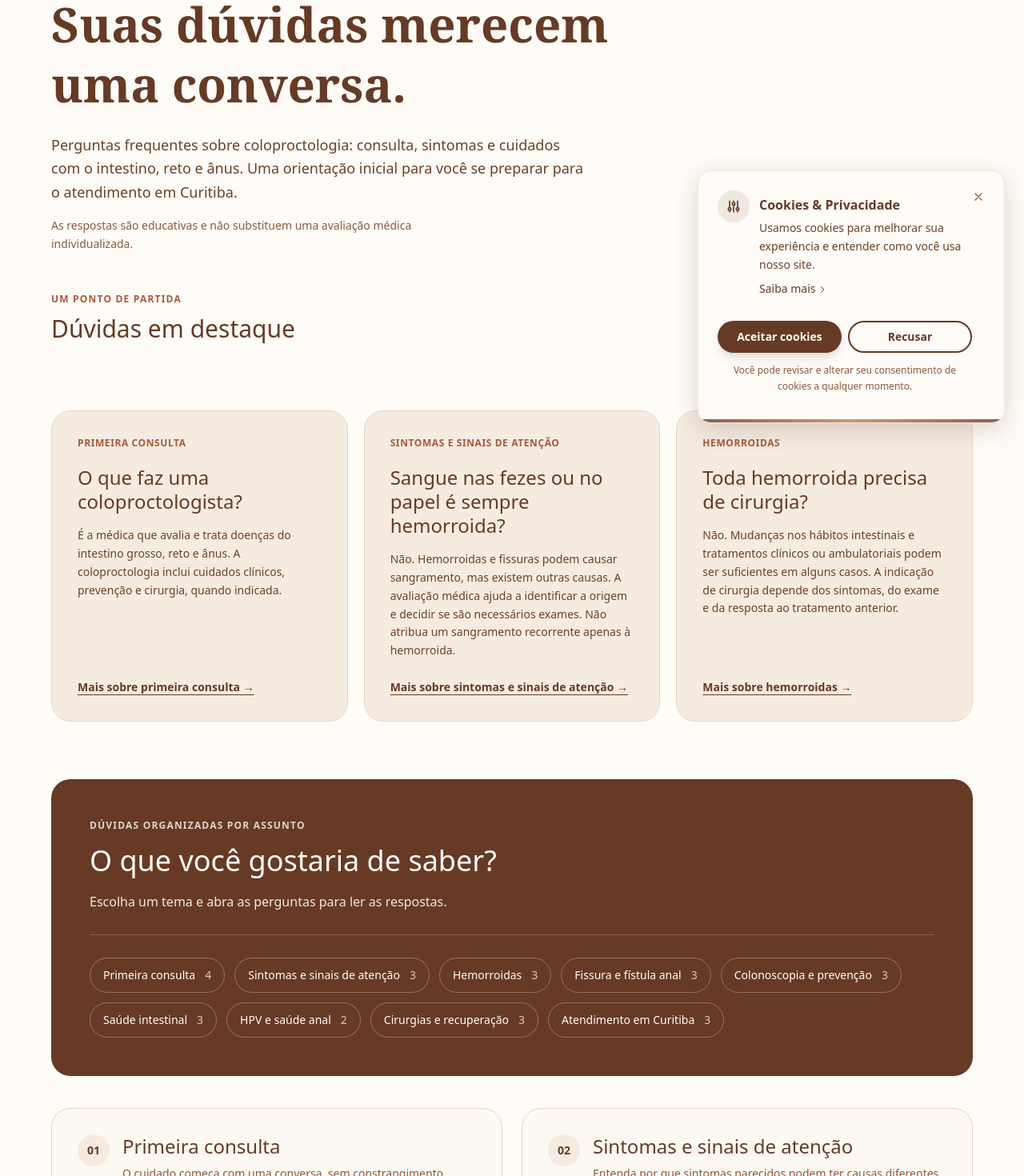
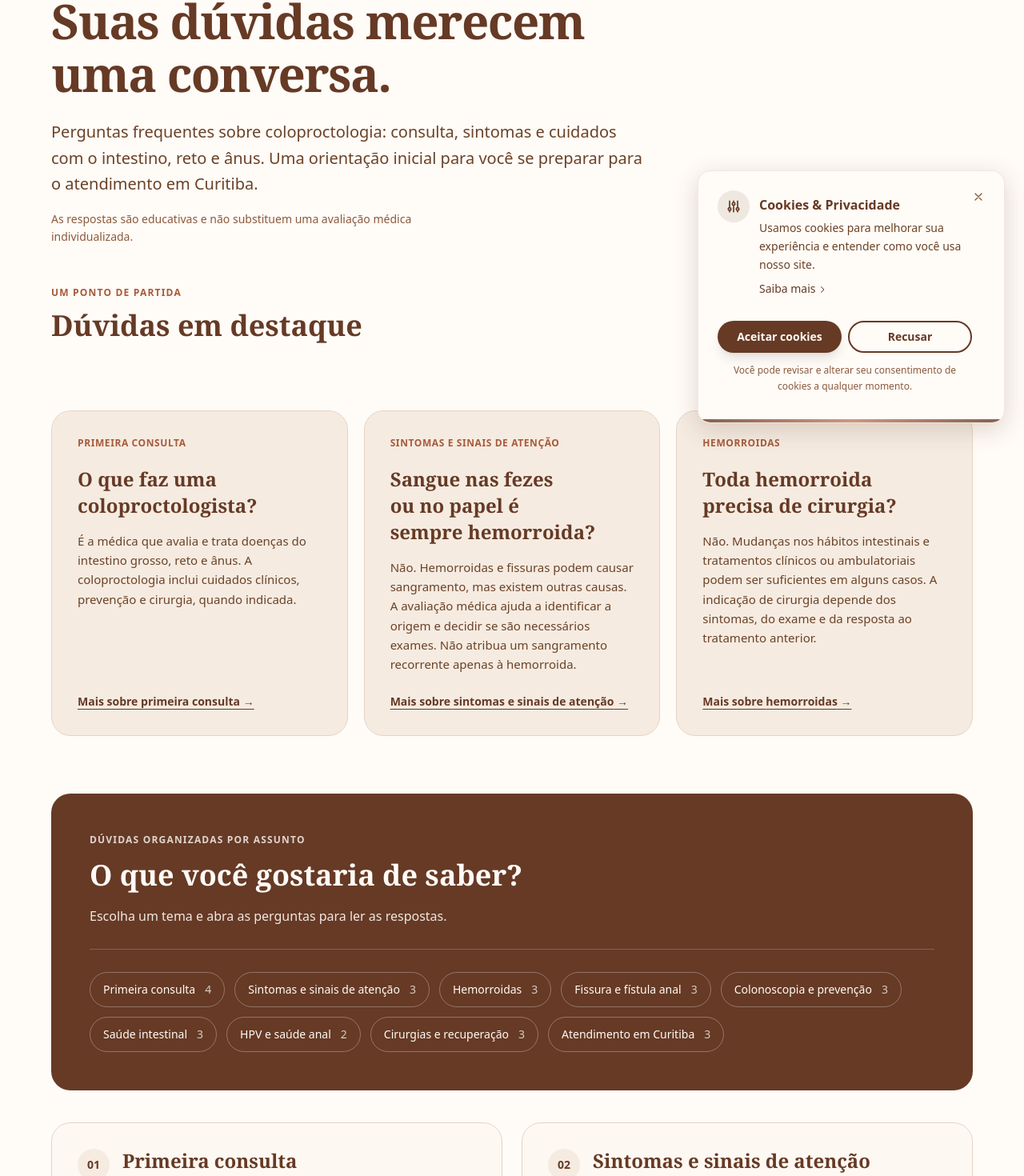
Before and after one commit to analuizamrocha/web, a Next.js app: page /perguntas-frequentes in a window 1280 px wide. Shown: the part 247-1717 px from the top of the page at 80% size. Built offline with nearby package versions, Linux system fonts and the light colour scheme; no server answers.

Commit message:
style: align FAQ page typography with site headings
Use the serif bold heading style from the home page and blog for every
FAQ heading, balance heading line breaks, tighten the hero h1 leading,
and bump the lead and card body text for readability.

```diff
--- a/src/app/perguntas-frequentes/page.tsx
+++ b/src/app/perguntas-frequentes/page.tsx
@@ -60,10 +60,10 @@ export default function PatientFAQPage() {
           <span className="inline-flex rounded-full bg-card-bg px-4 py-2 text-xs font-semibold uppercase tracking-widest text-accent-strong">
             Perguntas frequentes · Coloproctologia
           </span>
-          <h1 className="mb-6 mt-5 text-4xl font-serif font-bold text-primary sm:text-5xl lg:text-6xl">
+          <h1 className="mb-6 mt-5 text-balance text-4xl font-serif font-bold leading-[1.1] tracking-tight text-primary sm:text-5xl lg:text-6xl">
             Suas dúvidas merecem uma conversa.
           </h1>
-          <p className="text-lg text-text-body">
+          <p className="text-lg leading-relaxed text-text-body sm:text-xl">
             Perguntas frequentes sobre coloproctologia: consulta, sintomas e cuidados com o
             intestino, reto e ânus. Uma orientação inicial para você se preparar para o atendimento
             em Curitiba.
@@ -79,7 +79,7 @@ export default function PatientFAQPage() {
               <p className="text-xs font-semibold uppercase tracking-widest text-accent-strong">
                 Um ponto de partida
               </p>
-              <h2 id="highlights-heading" className="mt-2 text-3xl text-primary">
+              <h2 id="highlights-heading" className="mt-2 text-balance text-3xl font-serif font-bold text-primary sm:text-4xl">
                 Dúvidas em destaque
               </h2>
             </div>
@@ -102,8 +102,10 @@ export default function PatientFAQPage() {
                     <span className="text-xs font-semibold uppercase tracking-wider text-accent-strong">
                       {topic.label}
                     </span>
-                    <h3 className="mb-4 mt-5 text-2xl text-primary">{item.question}</h3>
-                    <p className="mb-6 text-sm leading-relaxed text-text-body">{item.answer}</p>
+                    <h3 className="mb-4 mt-5 text-balance text-xl font-serif font-bold leading-snug text-primary sm:text-2xl">
+                      {item.question}
+                    </h3>
+                    <p className="mb-6 text-[15px] leading-relaxed text-text-body">{item.answer}</p>
                     <a
                       href={`#faq-${topic.id}`}
                       className="mt-auto text-sm font-semibold text-primary underline underline-offset-4"
@@ -124,7 +126,7 @@ export default function PatientFAQPage() {
           <p className="text-xs font-semibold uppercase tracking-widest text-background/80">
             Dúvidas organizadas por assunto
           </p>
-          <h2 id="faq-heading" className="mb-4 mt-3 text-3xl text-background sm:text-4xl">
+          <h2 id="faq-heading" className="mb-4 mt-3 text-balance text-3xl font-serif font-bold text-background sm:text-4xl">
             O que você gostaria de saber?
           </h2>
           <p className="text-background/90">
@@ -169,7 +171,7 @@ export default function PatientFAQPage() {
                   {String(index + 1).padStart(2, '0')}
                 </span>
                 <div>
-                  <h2 id={`heading-${topic.id}`} className="text-2xl text-primary">
+                  <h2 id={`heading-${topic.id}`} className="text-2xl font-serif font-bold text-primary">
                     {topic.label}
                   </h2>
                   <p className="mt-2 text-sm text-text-muted">{topic.description}</p>
@@ -190,7 +192,7 @@ export default function PatientFAQPage() {
           aria-label="Quando procurar atendimento imediato"
           className="my-10 rounded-2xl border border-border-subtle bg-card-bg p-6 text-text-body"
         >
-          <h2 className="mb-3 text-xl text-primary">Quando não esperar pela consulta</h2>
+          <h2 className="mb-3 text-xl font-serif font-bold text-primary">Quando não esperar pela consulta</h2>
           <p className="text-sm">
             Sangramento intenso, desmaio, dor forte com febre ou piora importante do estado geral
             precisam de atendimento imediato em um serviço de urgência. O WhatsApp de agendamento
@@ -205,7 +207,7 @@ export default function PatientFAQPage() {
           <p className="text-xs font-semibold uppercase tracking-widest text-accent-strong">
             Atendimento em Curitiba
           </p>
-          <h2 id="contact-heading" className="mb-4 mt-3 text-3xl text-primary">
+          <h2 id="contact-heading" className="mb-4 mt-3 text-balance text-3xl font-serif font-bold text-primary sm:text-4xl">
             Sua dúvida pode ser o começo do cuidado.
           </h2>
           <p className="text-text-body">
```
